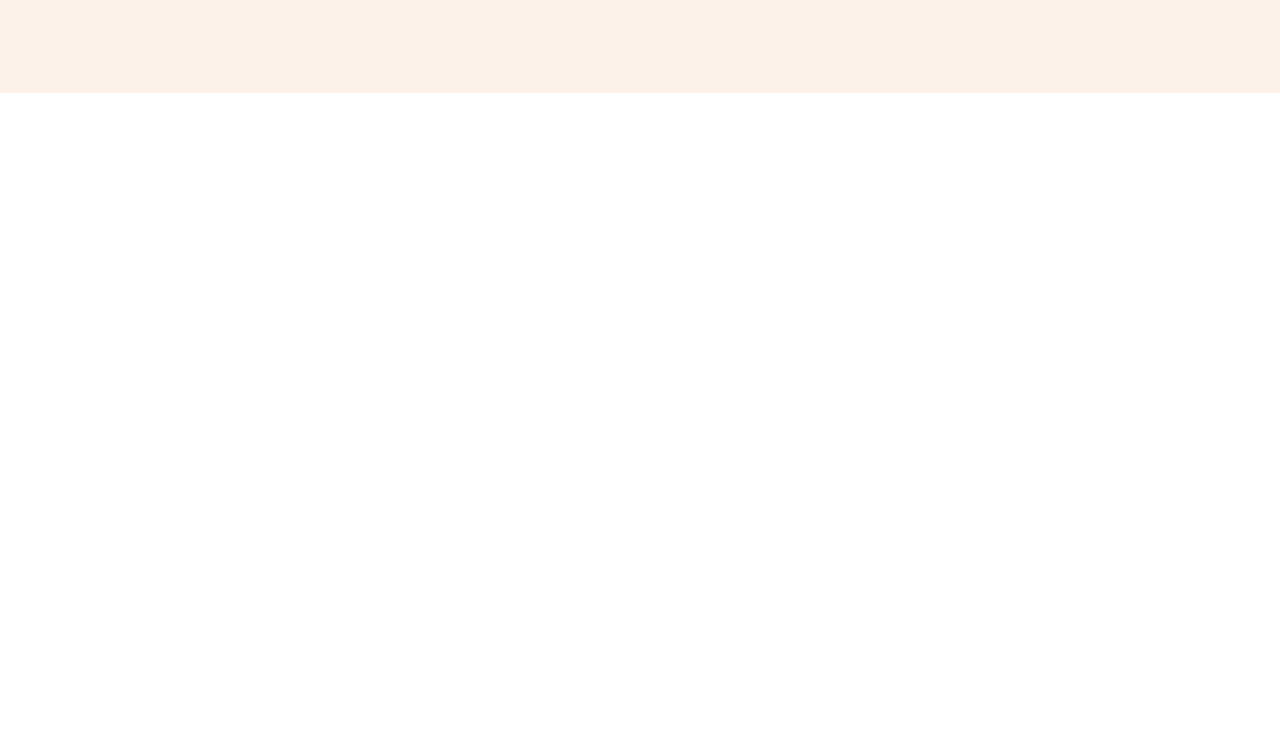
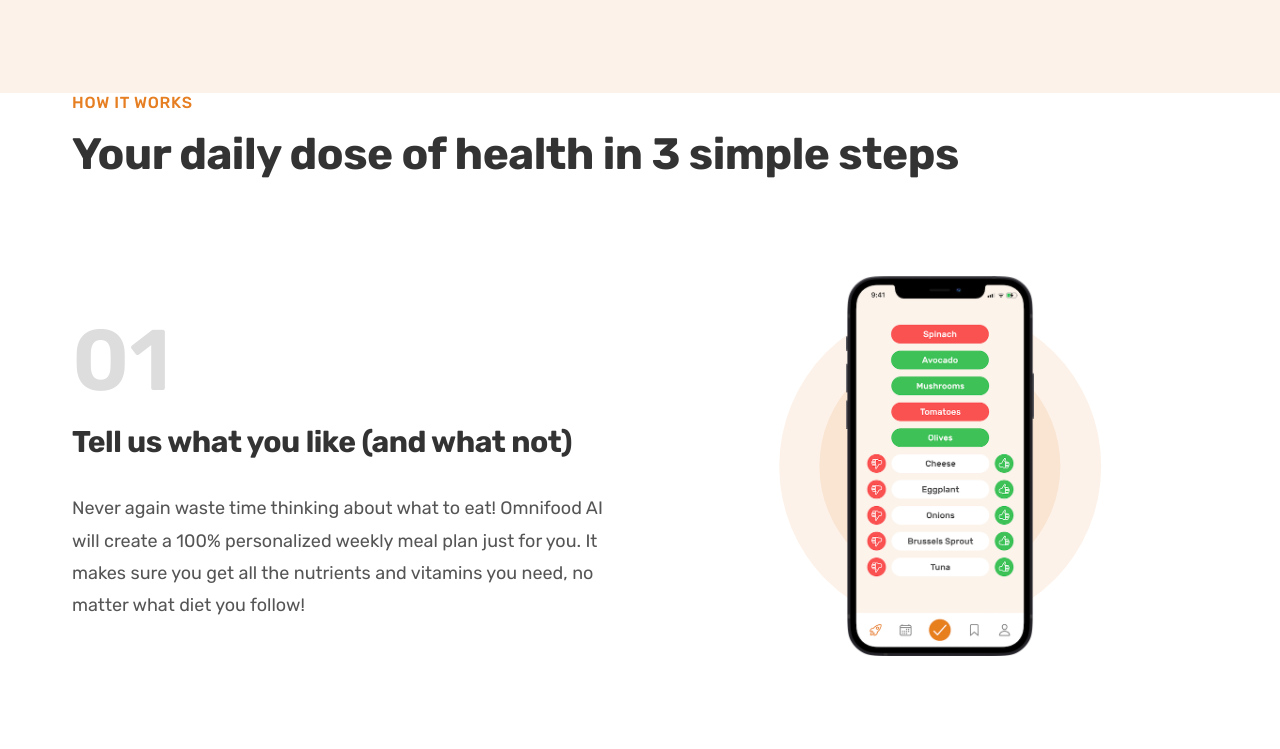
Before and after one commit to PyaePhoneMyat/omnifoodV2, a plain HTML site: page index.html in a window 1280 px wide. Shown: the part 696-1445 px from the top of the page. Before the commit the page ends 800 px from the top, so only its background shows below. Drawn offline with Linux system fonts and the light colour scheme.

Commit message:
commit message

```diff
--- a/css/style.css
+++ b/css/style.css
@@ -65,7 +65,8 @@ body {
 
 .grid {
   display: grid;
-  gap: 9.6rem;
+  row-gap: 9.6rem;
+  column-gap: 6.4rem;
 }
 
 .grid--2--cols {
@@ -80,13 +81,45 @@ body {
   grid-template-columns: repeat(4, 1fr);
 }
 
+.grid--center--v {
+  align-items: center;
+}
+
+.heading-primary,
+.heading-secondary,
+.heading-tertiary {
+  font-weight: 700;
+
+  color: #333;
+  letter-spacing: -0.5px;
+}
+
 .heading-primary {
   font-size: 5.2rem;
-  font-weight: 700;
   line-height: 1.1;
-  color: #333;
-  letter-spacing: -0.5px;
   margin-bottom: 3.2rem;
+}
+
+.heading-secondary {
+  font-size: 4.4rem;
+  line-height: 1.2;
+  margin-bottom: 9.6rem;
+}
+
+.heading-tertiary {
+  font-size: 3rem;
+  list-style: 1.2;
+  margin-bottom: 3.2rem;
+}
+
+.sub-heading {
+  color: #e67e22;
+  font-size: 1.6rem;
+  font-weight: 500;
+  display: block;
+  text-transform: uppercase;
+  margin-bottom: 1.6rem;
+  letter-spacing: 0.75px;
 }
 
 .btn:link,
@@ -238,3 +271,53 @@ body {
 }
 
 /************** How it works section**************/
+.step-number {
+  font-size: 8.6rem;
+  font-weight: 600;
+  color: #ddd;
+  margin-bottom: 1.2rem;
+}
+
+.step-description {
+  font-size: 1.8rem;
+  line-height: 1.8;
+}
+
+.step-img-box {
+  display: flex;
+  justify-content: center;
+  align-items: center;
+  position: relative;
+}
+
+.step-img-box::before,
+.step-img-box::after {
+  content: '';
+  display: block;
+
+  /* height: 60%; */
+
+  position: absolute;
+  top: 50%;
+  left: 50%;
+  transform: translate(-50%, -50%);
+  border-radius: 50%;
+}
+
+.step-img-box::before {
+  width: 60%;
+  padding-bottom: 60%;
+  background-color: #fdf2e9;
+  z-index: -1;
+}
+
+.step-img-box::after {
+  width: 45%;
+  padding-bottom: 45%;
+  background-color: #fae5d3;
+  z-index: -1;
+}
+
+.step-img {
+  width: 35%;
+}
--- a/index.html
+++ b/index.html
@@ -64,7 +64,72 @@
           </div>
         </div>
       </section>
-      <section class="section-how"></section>
+      <section class="section-how">
+        <div class="container">
+          <span class="sub-heading">How It Works</span>
+          <h2 class="heading-secondary">
+            Your daily dose of health in 3 simple steps
+          </h2>
+        </div>
+        <div class="container grid grid--2--cols grid--center--v">
+          <!-- Step 1 -->
+          <div class="step-text-box">
+            <p class="step-number">01</p>
+            <h3 class="heading-tertiary">
+              Tell us what you like (and what not)
+            </h3>
+            <p class="step-description">
+              Never again waste time thinking about what to eat! Omnifood AI
+              will create a 100% personalized weekly meal plan just for you. It
+              makes sure you get all the nutrients and vitamins you need, no
+              matter what diet you follow!
+            </p>
+          </div>
+          <div class="step-img-box">
+            <img
+              src="./img/app/app-screen-1.png"
+              alt="Iphone app screen1"
+              class="step-img"
+            />
+          </div>
+
+          <!-- Step 2 -->
+          <div class="step-img-box">
+            <img
+              src="./img/app/app-screen-2.png"
+              alt="Iphone app screen2"
+              class="step-img"
+            />
+          </div>
+          <div class="step-text-box">
+            <p class="step-number">02</p>
+            <h3 class="heading-tertiary">Approve your weekly meal plan</h3>
+            <p class="step-description">
+              Once per week, approve the meal plan generated for you by Omnifood
+              AI. You can change ingredients, swap entire meals, or even add
+              your own recipes.
+            </p>
+          </div>
+
+          <!-- Step 3 -->
+          <div class="step-text-box">
+            <p class="step-number">03</p>
+            <h3 class="heading-tertiary">Receive meals at convenient time</h3>
+            <p class="step-description">
+              Best chefs in town will cook your selected meal every day, and we
+              will deliver it to your door whenever works best for you. You can
+              change delivery schedule and address daily!
+            </p>
+          </div>
+          <div class="step-img-box">
+            <img
+              src="./img/app/app-screen-3.png"
+              alt="Iphone app screen3"
+              class="step-img"
+            />
+          </div>
+        </div>
+      </section>
     </main>
   </body>
 </html>
```
